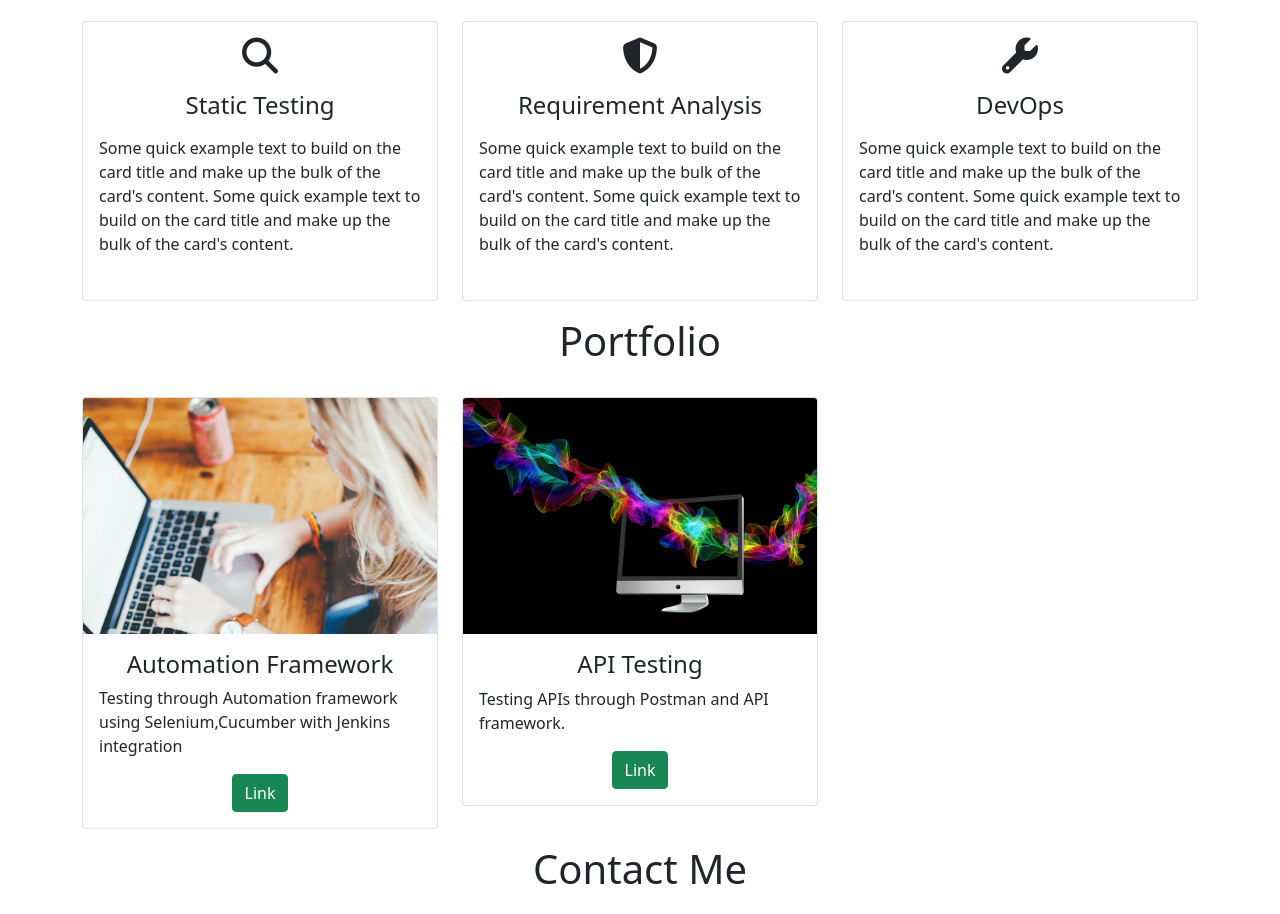
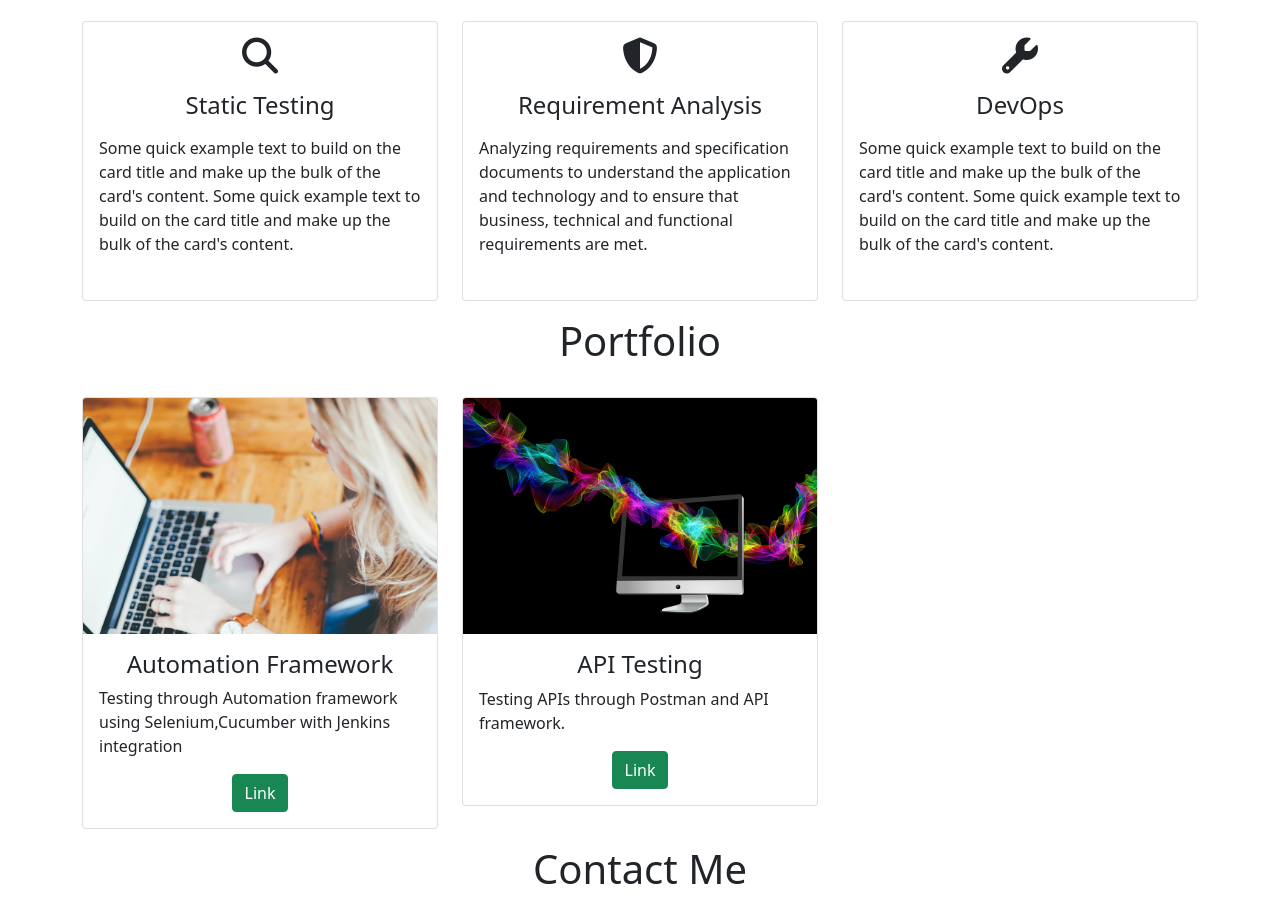
Before and after one commit to s9ahil/s9ahil.github.io, a plain HTML site: page index.html in a window 1280 px wide. Shown: the part 1683-2597 px from the top of the page. Drawn offline with nearby package versions, Linux system fonts and the light colour scheme; grey boxes are pictures that could not be loaded.

Commit message:
updated Requirements descripiton

```diff
--- a/index.html
+++ b/index.html
@@ -147,8 +147,8 @@
                         <div class="card-body">
                             <i class='fas servicesIcon fa-shield-alt'></i>
                             <h4 class="card-title mt-3">Requirement Analysis</h4>
-                            <p class="card-text mt-3">Some quick example text to build on the card title and make up the bulk of the card's content.
-                                Some quick example text to build on the card title and make up the bulk of the card's content.
+                            <p class="card-text mt-3">Analyzing requirements and specification documents to understand the application and technology and to ensure
+							that business, technical and functional requirements are met.
                             </p>
                         </div>
                     </div>
```
